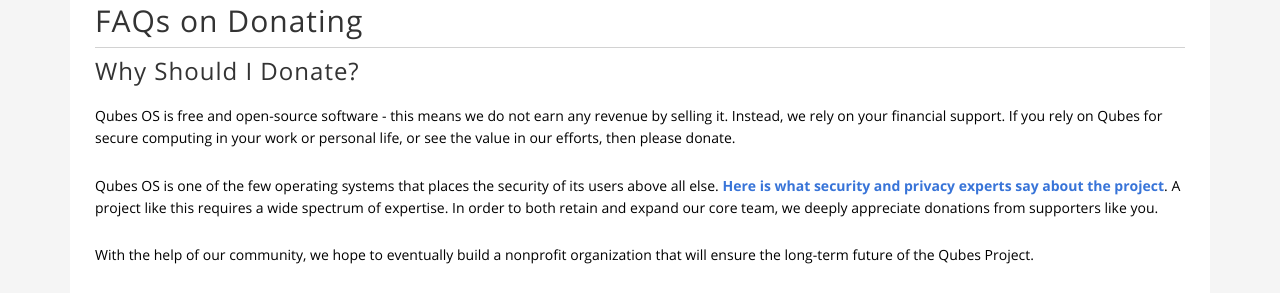
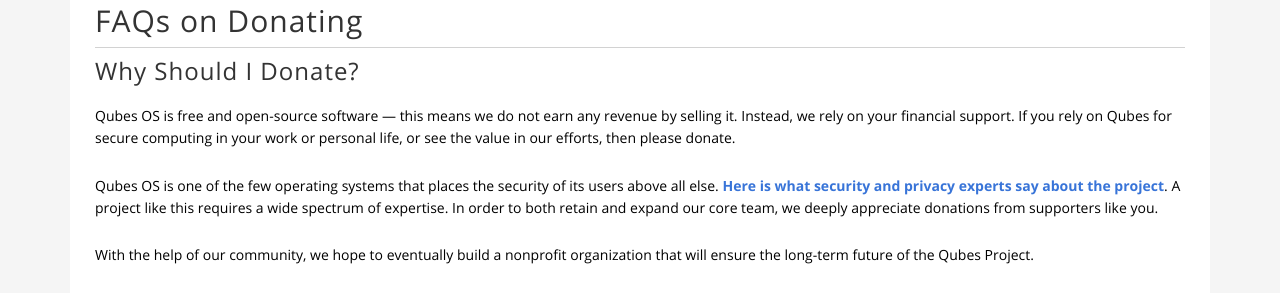
Before and after one commit to QubesOS/qubesos.github.io, a Jekyll site: the page built from pages/donate.md, in a window 1280 px wide and 900 px high, scrolled down 952 px. Shown: the part 154-447 px from the top of the window. Built offline with Jekyll 4.4.1, drawn with Linux system fonts in a browser that asks for light colours; some web fonts are replaced.

Commit message:
Minor improvements

```diff
--- a/pages/donate.md
+++ b/pages/donate.md
@@ -43,7 +43,7 @@ If you are a Qubes OS user or support our cause, help us expand our community by
 ## FAQs on Donating
 
 ### Why Should I Donate?
-Qubes OS is free and open-source software - this means we do not earn any revenue by selling it.
+Qubes OS is free and open-source software --- this means we do not earn any revenue by selling it.
 Instead, we rely on your financial support. If you rely on Qubes for secure computing in your work or personal life, or see the value in our efforts, then please donate.
 
 Qubes OS is one of the few operating systems that places the security of its users above all else. [Here is what security and privacy experts say about the project][experts]. A project like this requires a wide spectrum of expertise. In order to both retain and expand our core team, we deeply appreciate donations from supporters like you.
@@ -124,4 +124,4 @@ Visit our [introduction page to Qubes][intro page] or watch a [video overview of
 [intro page]: /intro/
 [video page]: /video-tours/
 [Center for the Cultivation of Technology]: https://techcultivation.org
-[experts]: /experts
+[experts]: /experts/
```
